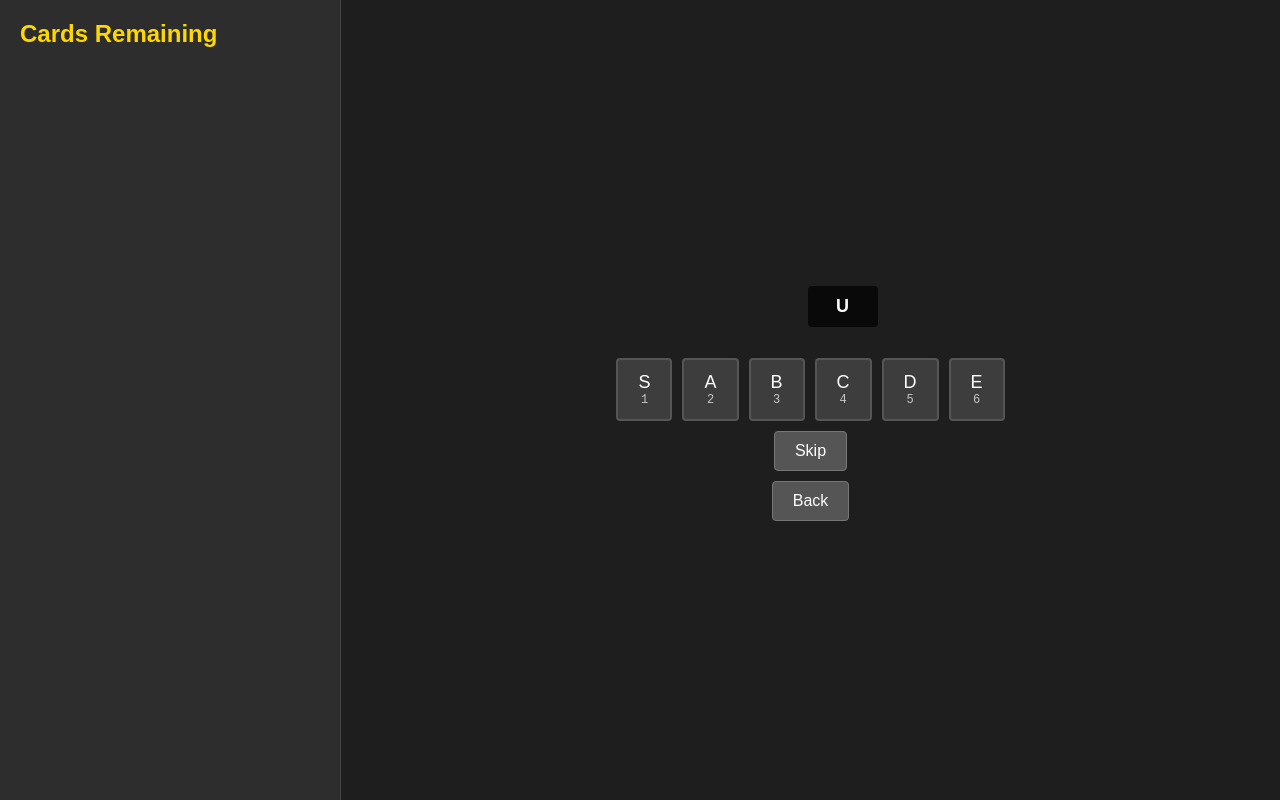
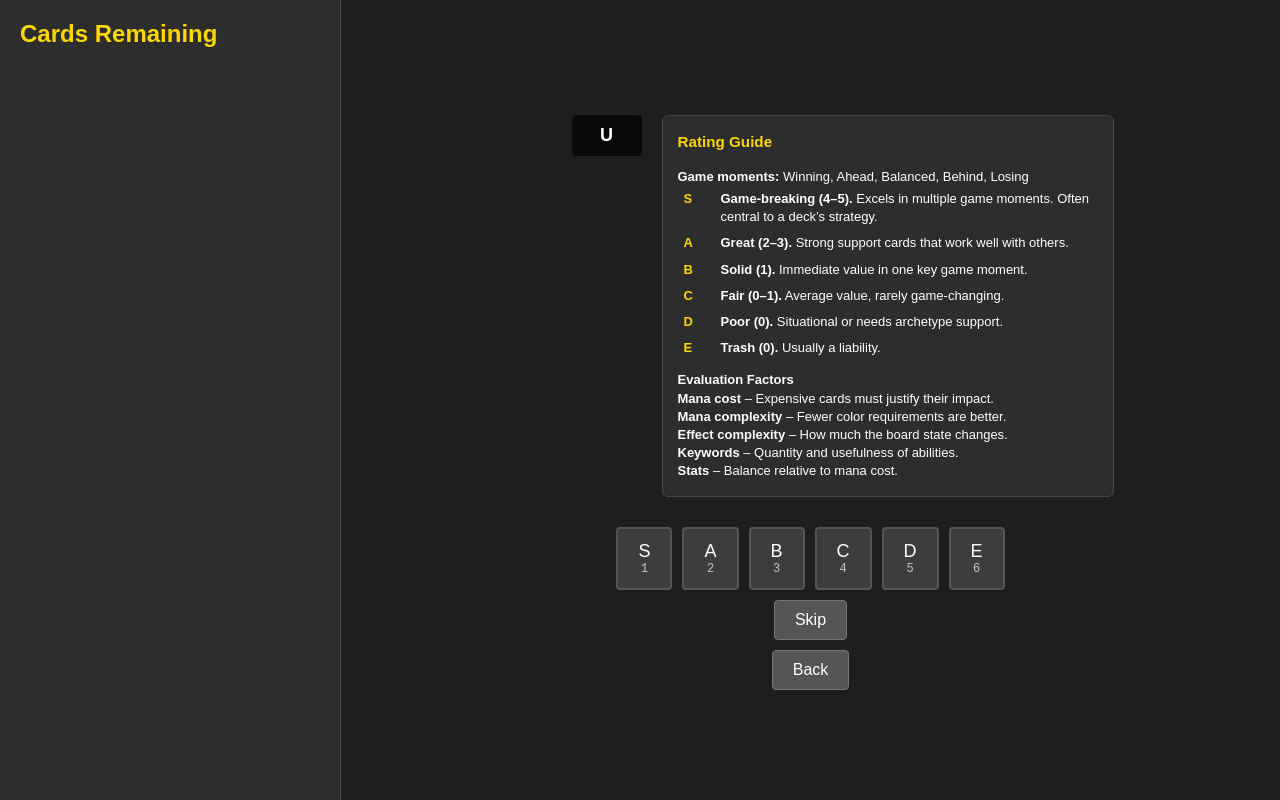
Before and after one commit to PNeekeetah/mtg_cards_analysis, a website: page web_app/public/index.html in a window 1280 px wide. Drawn offline with Linux system fonts and the light colour scheme; no server answers.

Commit message:
Added rating guide.

```diff
--- a/web_app/public/index.html
+++ b/web_app/public/index.html
@@ -71,7 +71,7 @@ img:hover {
 }
 #cardContainer {
   display: flex;
-  align-items: center;
+  align-items: flex-start;
   gap: 20px;
 }
 #cardRating {
@@ -83,6 +83,33 @@ img:hover {
   font-size: 18px;
   min-width: 40px;
   text-align: center;
+}
+#ratingGuide {
+  max-width: 420px;
+  background: #2d2d2d;
+  border: 1px solid #444;
+  border-radius: 6px;
+  padding: 15px;
+  font-size: 13px;
+  line-height: 1.4;
+}
+#ratingGuide h3 {
+  margin-top: 0;
+  color: #ffd700;
+}
+#ratingGuide table {
+  width: 100%;
+  border-collapse: collapse;
+  margin-bottom: 10px;
+}
+#ratingGuide td {
+  padding: 4px 6px;
+  vertical-align: top;
+}
+#ratingGuide td:first-child {
+  font-weight: bold;
+  color: #ffd700;
+  width: 25px;
 }
 #cardInfo {
   text-align: center;
@@ -153,15 +180,59 @@ button:hover {
     <h2>Cards Remaining</h2>
     <div id="statsList"></div>
   </div>
+
   <div id="content">
     <div id="cardInfo">
       <div id="cardName"></div>
       <div id="cardType"></div>
     </div>
+
     <div id="cardContainer">
       <img id="cardImg" />
       <div id="cardRating">U</div>
+
+      <div id="ratingGuide">
+        <h3>Rating Guide</h3>
+
+        <div><strong>Game moments:</strong> Winning, Ahead, Balanced, Behind, Losing</div>
+
+        <table>
+          <tr>
+            <td>S</td>
+            <td><strong>Game-breaking (4–5).</strong> Excels in multiple game moments. Often central to a deck’s strategy.</td>
+          </tr>
+          <tr>
+            <td>A</td>
+            <td><strong>Great (2–3).</strong> Strong support cards that work well with others.</td>
+          </tr>
+          <tr>
+            <td>B</td>
+            <td><strong>Solid (1).</strong> Immediate value in one key game moment.</td>
+          </tr>
+          <tr>
+            <td>C</td>
+            <td><strong>Fair (0–1).</strong> Average value, rarely game-changing.</td>
+          </tr>
+          <tr>
+            <td>D</td>
+            <td><strong>Poor (0).</strong> Situational or needs archetype support.</td>
+          </tr>
+          <tr>
+            <td>E</td>
+            <td><strong>Trash (0).</strong> Usually a liability.</td>
+          </tr>
+        </table>
+
+        <strong>Evaluation Factors</strong>
+
+        <div><strong>Mana cost</strong> – Expensive cards must justify their impact.</div>
+        <div><strong>Mana complexity</strong> – Fewer color requirements are better.</div>
+        <div><strong>Effect complexity</strong> – How much the board state changes.</div>
+        <div><strong>Keywords</strong> – Quantity and usefulness of abilities.</div>
+        <div><strong>Stats</strong> – Balance relative to mana cost.</div>
+      </div>
     </div>
+
     <div id="ratingButtons">
       <button class="rating-btn" onclick="rate('S')">S<kbd>1</kbd></button>
       <button class="rating-btn" onclick="rate('A')">A<kbd>2</kbd></button>
@@ -170,11 +241,14 @@ button:hover {
       <button class="rating-btn" onclick="rate('D')">D<kbd>5</kbd></button>
       <button class="rating-btn" onclick="rate('E')">E<kbd>6</kbd></button>
     </div>
+
     <button onclick="skip()">Skip</button>
     <button onclick="prev()">Back</button>
+
     <div id="progress"></div>
   </div>
 </div>
+
 <script src="app.js"></script>
 </body>
 </html>
```
